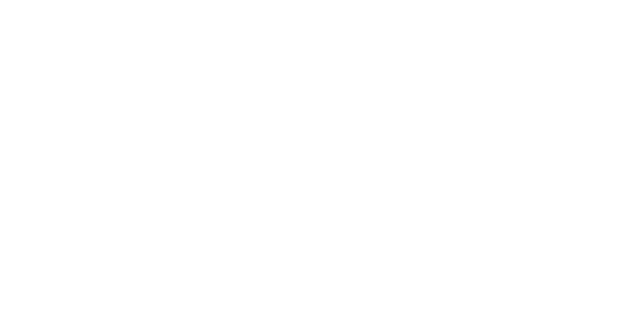
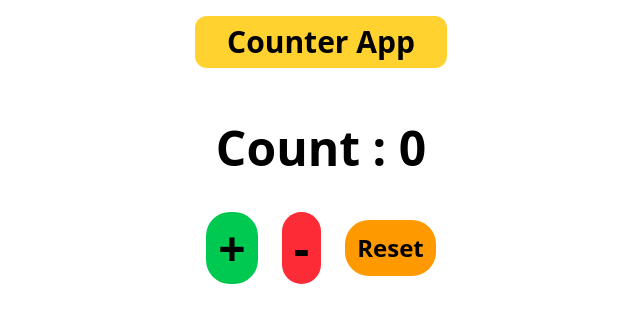
Before and after one commit to Swap015/Machine_coding_Practice, a React (Vite) app: page / in a window 1280 px wide. Shown: the top 322 px of the page, without its empty margins (319-959 px from the left). Built offline with nearby package versions, Linux system fonts and the light colour scheme.

Commit message:
Added Counter app

```diff
--- a/src/App.jsx
+++ b/src/App.jsx
@@ -1,5 +1,6 @@
 
 import './App.css'
+import Counter from './Practice/Counter'
 
 function App() {
 
@@ -7,7 +8,7 @@
   return (
     <>
       <div className='min-h-screen'>
-
+        <Counter />
       </div>
     </>
   )
--- /dev/null
+++ b/src/Practice/Counter.jsx
@@ -0,0 +1,33 @@
+import React, { useState } from 'react'
+
+const Counter = () => {
+
+    const [count, setCount] = useState(0);
+
+    if (count <= 0) {
+        alert("Count cannot be smaller than 0");
+    }
+
+    return (
+        <div className='font-bold flex justify-center items-center flex-col'>
+            <h1 className=' text-black text-3xl bg-amber-300 px-8 py-2 rounded-xl m-4'>Counter App</h1>
+
+            <h2 className='text-5xl my-10'>Count : {count}</h2>
+
+            <div className='font-bold flex justify-center items-center gap-6 text-2xl'>
+
+
+                <button onClick={() => setCount(count + 1)} className='font-bold text-5xl bg-green-500 p-3 rounded-3xl'>+</button>
+
+                <button className='font-bold text-5xl bg-red-500 p-3 rounded-3xl' onClick={() => setCount(count - 1)}>-</button>
+
+                <button onClick={() => setCount(0)}
+                    className='font-bold text-2xl bg-amber-500 p-3 rounded-3xl'
+                >Reset</button>
+
+            </div>
+        </div>
+    )
+}
+
+export default Counter
```
